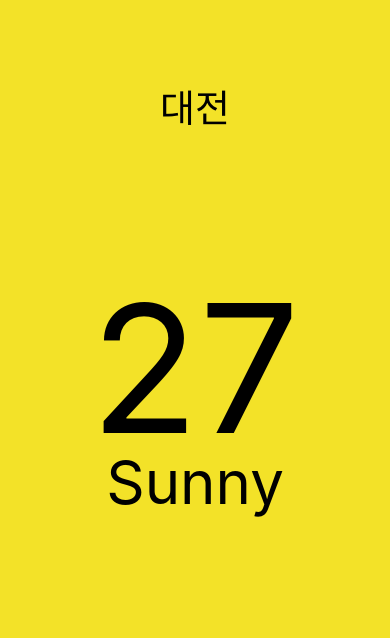
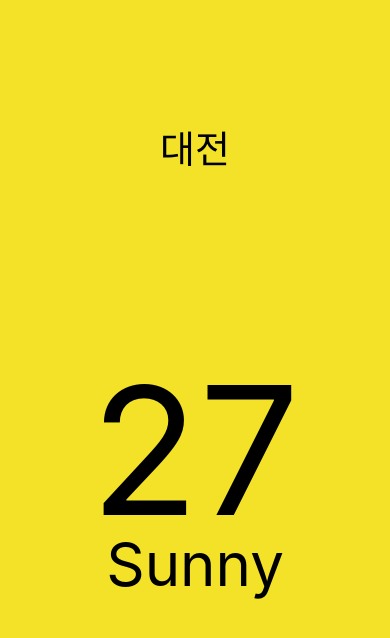
Before and after one commit to estimar2/jocoding_react_native, a React Native app: screen / in a window 390 px wide. Shown: the top 638 px of the page. Built offline with nearby package versions, Linux system fonts and the light colour scheme.

Commit message:
[24.06.20] #2.6 Styles part Two

```diff
--- a/App.js
+++ b/App.js
@@ -1,4 +1,6 @@
-import { StyleSheet, Text, View } from "react-native";
+import { ScrollView, StyleSheet, Text, View, Dimensions } from "react-native";
+
+const { width: SCREEN_WIDTH } = Dimensions.get("window");
 
 export default function App() {
   return (
@@ -9,12 +11,34 @@
         <Text style={styles.cityName}>대전</Text>
       </View>
 
-      <View style={styles.weather}>
+      <ScrollView
+        pagingEnabled
+        horizontal
+        // indicatorStyle="white"
+        showsHorizontalScrollIndicator={false}
+        contentContainerStyle={styles.weather}
+      >
         <View style={styles.day}>
           <Text style={styles.temp}>27</Text>
           <Text style={styles.discription}>Sunny</Text>
         </View>
-      </View>
+        <View style={styles.day}>
+          <Text style={styles.temp}>27</Text>
+          <Text style={styles.discription}>Sunny</Text>
+        </View>
+        <View style={styles.day}>
+          <Text style={styles.temp}>27</Text>
+          <Text style={styles.discription}>Sunny</Text>
+        </View>
+        <View style={styles.day}>
+          <Text style={styles.temp}>27</Text>
+          <Text style={styles.discription}>Sunny</Text>
+        </View>
+        <View style={styles.day}>
+          <Text style={styles.temp}>27</Text>
+          <Text style={styles.discription}>Sunny</Text>
+        </View>
+      </ScrollView>
     </View>
   );
 }
@@ -25,7 +49,7 @@
     backgroundColor: "#f3e228",
   },
   city: {
-    flex: 1,
+    flex: 1.2,
     justifyContent: "center",
     alignItems: "center",
   },
@@ -33,11 +57,9 @@
     fontSize: 38,
     fontWeight: "500",
   },
-  weather: {
-    flex: 3,
-  },
+  weather: {},
   day: {
-    flex: 1,
+    width: SCREEN_WIDTH,
     alignItems: "center",
   },
   temp: {
```
